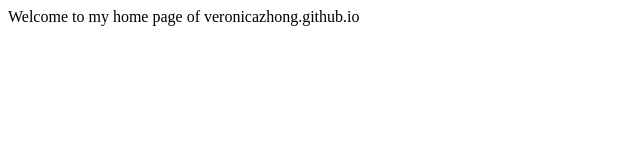
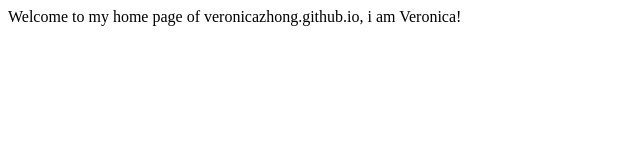
Before and after one commit to VeronicaZhong/veronicazhong.github.io, a plain HTML site: page index.html in a window 1280 px wide. Shown: the whole page, without its empty margins (0-640 px from the left). Drawn offline with Linux system fonts and the light colour scheme.

Commit message:
Testing first git push

```diff
--- a/index.html
+++ b/index.html
@@ -1,7 +1,7 @@
 <html>
   <body>
   </h1>
-      Welcome to my home page of veronicazhong.github.io
+      Welcome to my home page of veronicazhong.github.io, i am Veronica!
   </h1>
   </body>
 </html>
```
